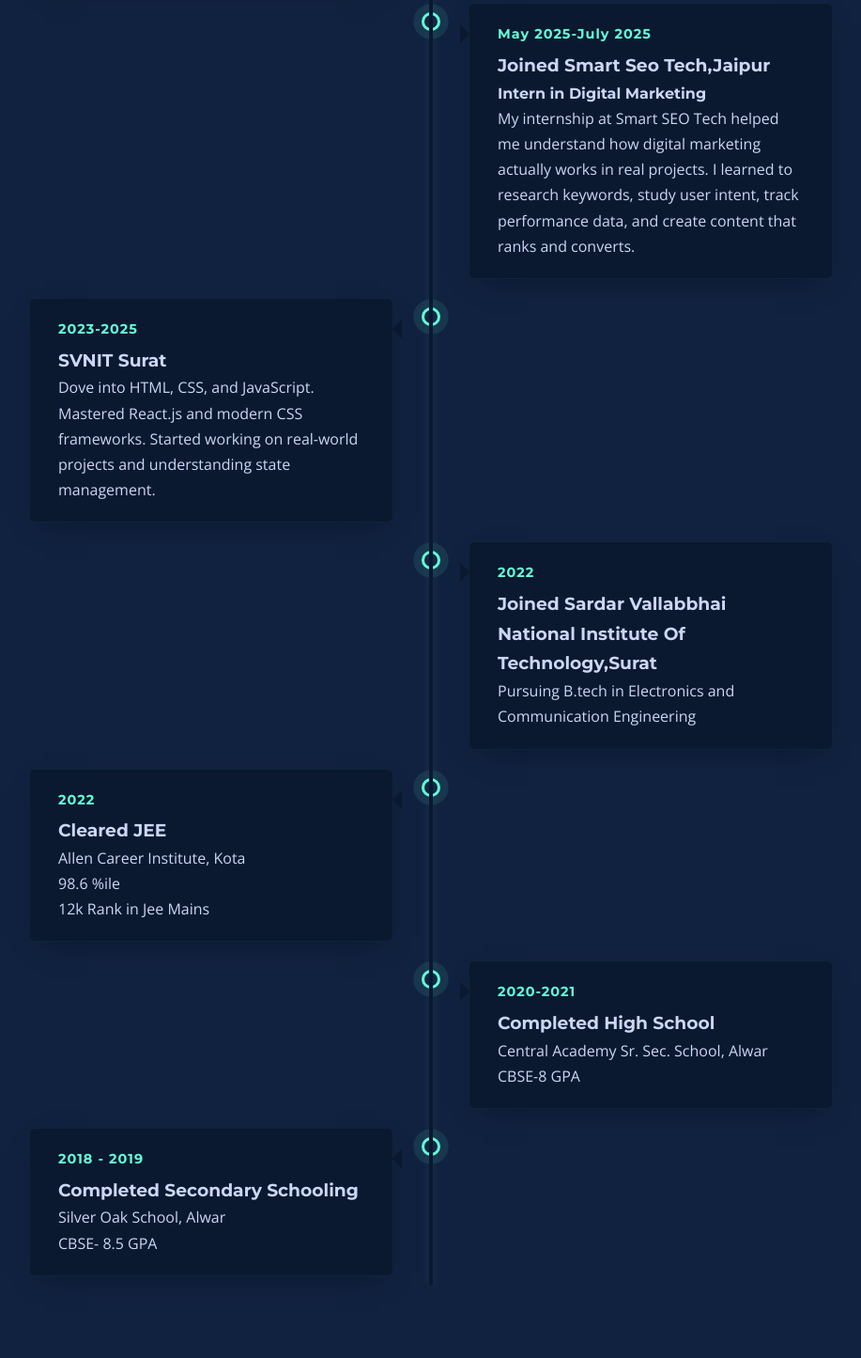
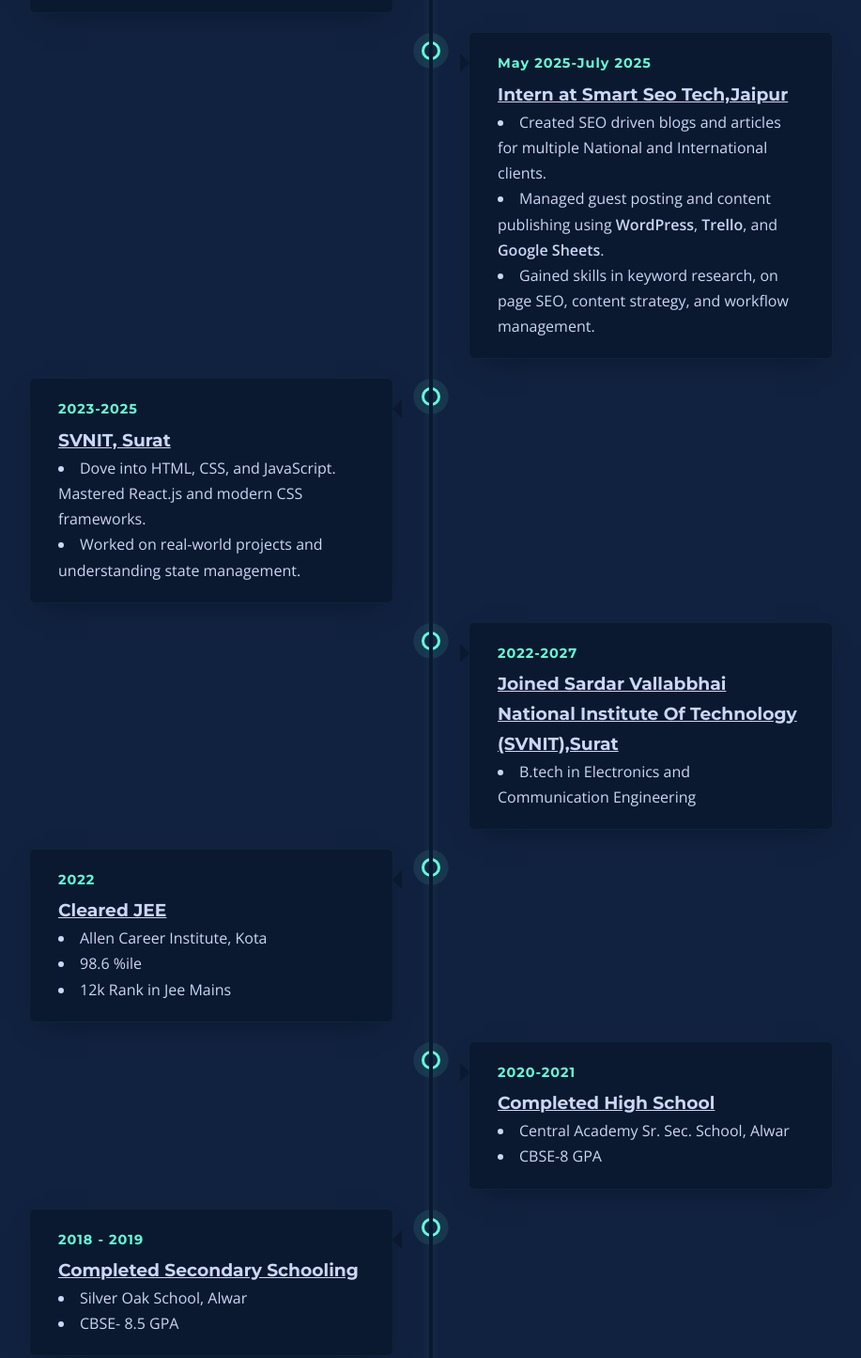
Before and after one commit to garvitjain6104/My-Portfolio-Website, a plain HTML site: page index.html in a window 1280 px wide. Shown: the part 2373-3818 px from the top of the page at 94% size, without its empty margins (181-1098 px from the left). Drawn offline with nearby package versions, Linux system fonts and the light colour scheme.

Commit message:
Update index.html with favicon and skills enhancements
Added favicon and improved skills section with more technologies.

```diff
--- a/index.html
+++ b/index.html
@@ -6,6 +6,7 @@
     <meta name="viewport" content="width=device-width, initial-scale=1.0">
     <title>Garvit Jain | Portfolio</title>
     <link rel="stylesheet" href="style.css">
+    <link rel="icon" type="image/png" href="favicon.png">
     <link
         href="https://fonts.googleapis.com/css2?family=Montserrat:wght@400;600;700&family=Open+Sans:wght@400;600&display=swap"
         rel="stylesheet">
@@ -59,10 +60,16 @@
                     to deliver solutions that support both user experience and long term growth.</p>
 
                 <div class="skills-list">
-                    <div class="skill"><span><i class="fab fa-html5"></i> HTML</span></div>
-                    <div class="skill"><span><i class="fab fa-css3-alt"></i> CSS</span></div>
+                    <div class="skill"><span><i class="fab fa-html5"></i> HTML5</span></div>
+                    <div class="skill"><span><i class="fab fa-css3-alt"></i> CSS3</span></div>
                     <div class="skill"><span><i class="fab fa-js"></i> JavaScript</span></div>
+                    <div class="skill"><span><i class="fab fa-wordpress"></i> Wordpress</span></div>
                     <div class="skill"><span><i class="fab fa-react"></i> React</span></div>
+                    <div class="skill"><span><i class="fab fa-node-js"></i> Node.js</span></div>
+                    <div class="skill"><span><i class="fab fa-github"></i> GitHub</span></div>
+                    <div class="skill"><span><i class="fas fa-server"></i> Rest API</span></div>
+                    <div class="skill"><span><i class="fas fa-project-diagram"></i> DSA</span></div>
+
                 </div>
             </div>
         </div>
@@ -103,9 +110,16 @@
                 <div class="timeline-dot"></div>
                 <div class="timeline-content">
                     <div class="date">December 2025</div>
-                    <h3>Joined OWL Overload Ai Labs</h3>
-                    <h4>Intern in Frontend Development</h4>
-                    <p>I gained hands-on experience with building responsive pages, writing clean HTML, CSS, and JavaScript, and working with basic React components. I learned how to debug faster, structure code better, and follow real project guidelines. I also picked up experience with version control, teamwork workflow, and turning design ideas into functional UI.</p>
+                    <h3><u>Frontend Developer Intern</u></h3>
+                    <h4><u>@OWL Overload Ai Labs</u></h4>
+                    <p>
+                        <li>Strengthened skills in HTML, CSS, JavaScript, React, and basic Node concepts.</li>
+                        <li>Gained experience in building responsive interfaces, component based development, and API
+                            integration.</li>
+                        <li>Improved abilities in UI design, form validation, content structuring, and clean code
+                            practices.</li>
+                        <li>Enhanced documentation, problem solving, and project execution skills.</li>
+                    </p>
                 </div>
             </div>
 
@@ -113,9 +127,14 @@
                 <div class="timeline-dot"></div>
                 <div class="timeline-content">
                     <div class="date">May 2025-July 2025</div>
-                    <h3>Joined Smart Seo Tech,Jaipur </h3>
-                    <h4>Intern in Digital Marketing</h4>
-                    <p>My internship at Smart SEO Tech helped me understand how digital marketing actually works in real projects. I learned to research keywords, study user intent, track performance data, and create content that ranks and converts.</p>
+                    <h3><u>Intern at Smart Seo Tech,Jaipur</u> </h3>
+                    <p>
+                        <li>Created SEO driven blogs and articles for multiple National and International clients.</li>
+                        <li>Managed guest posting and content publishing using <b>WordPress</b>, <b>Trello</b>, and
+                            <b>Google Sheets</b>.</li>
+                        <li>Gained skills in keyword research, on page SEO, content strategy, and workflow management.
+                        </li>
+                    </p>
                 </div>
             </div>
 
@@ -123,18 +142,23 @@
                 <div class="timeline-dot"></div>
                 <div class="timeline-content">
                     <div class="date">2023-2025</div>
-                    <h3>SVNIT Surat</h3>
-                    <p>Dove into HTML, CSS, and JavaScript. Mastered React.js and modern CSS frameworks. Started working on real-world projects and
-                        understanding state management.</p>
+                    <h3><u>SVNIT, Surat</u></h3>
+                    <p>
+                        <li>Dove into HTML, CSS, and JavaScript. Mastered React.js and modern CSS frameworks.</li>
+                        <li>Worked on real-world projects and
+                            understanding state management.</li>
+                    </p>
                 </div>
             </div>
 
             <div class="timeline-item right">
                 <div class="timeline-dot"></div>
                 <div class="timeline-content">
-                    <div class="date">2022</div>
-                    <h3>Joined Sardar Vallabbhai National Institute Of Technology,Surat</h3>
-                    <p>Pursuing B.tech in Electronics and Communication Engineering</p>
+                    <div class="date">2022-2027</div>
+                    <h3><u>Joined Sardar Vallabbhai National Institute Of Technology (SVNIT),Surat</u></h3>
+                    <p>
+                        <li>B.tech in Electronics and Communication Engineering</li>
+                    </p>
                 </div>
             </div>
 
@@ -142,8 +166,12 @@
                 <div class="timeline-dot"></div>
                 <div class="timeline-content">
                     <div class="date">2022</div>
-                    <h3>Cleared JEE</h3>
-                    <p>Allen Career Institute, Kota<br> 98.6 %ile<br>12k Rank in Jee Mains</p>
+                    <h3><u>Cleared JEE</u></h3>
+                    <p>
+                        <li>Allen Career Institute, Kota</li>
+                        <li>98.6 %ile</li>
+                        <li>12k Rank in Jee Mains</li>
+                    </p>
                 </div>
             </div>
 
@@ -151,8 +179,11 @@
                 <div class="timeline-dot"></div>
                 <div class="timeline-content">
                     <div class="date">2020-2021</div>
-                    <h3>Completed High School</h3>
-                    <p>Central Academy Sr. Sec. School, Alwar<br>CBSE-8 GPA</p>
+                    <h3><u>Completed High School</u></h3>
+                    <p>
+                        <li>Central Academy Sr. Sec. School, Alwar</li>
+                        <li>CBSE-8 GPA</li>
+                    </p>
                 </div>
             </div>
 
@@ -160,8 +191,12 @@
                 <div class="timeline-dot"></div>
                 <div class="timeline-content">
                     <div class="date">2018 - 2019</div>
-                    <h3>Completed Secondary Schooling</h3>
-                    <p>Silver Oak School, Alwar<br> CBSE- 8.5 GPA</p>
+                    <h3><u>Completed Secondary Schooling</u></h3>
+                    <p>
+                        <li>Silver Oak School, Alwar</li>
+                        <li>CBSE- 8.5 GPA</li>
+
+                    </p>
                 </div>
             </div>
 
@@ -227,7 +262,8 @@
                 </div>
                 <div class="card-content">
                     <h3>My Portfolio Website</h3>
-                    <p>A responsive, high-performance Personal Portfolio Website designed to aggregate my work in web development</p>
+                    <p>A responsive, high-performance Personal Portfolio Website designed to aggregate my work in web
+                        development</p>
                     <div class="stack">
                         <span>HTML5</span><span>CSS3</span><span>JavaScript</span>
                     </div>
```
